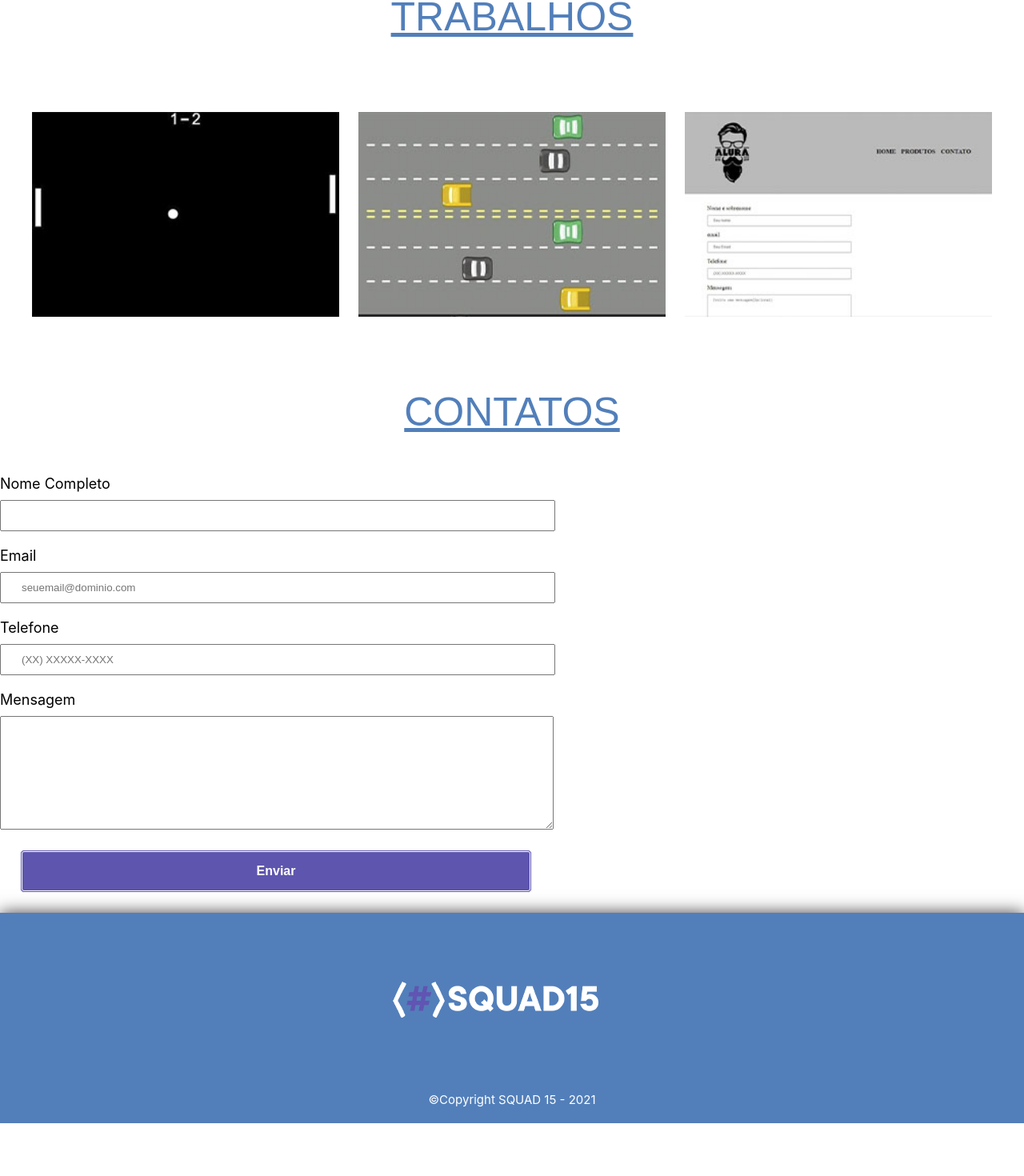
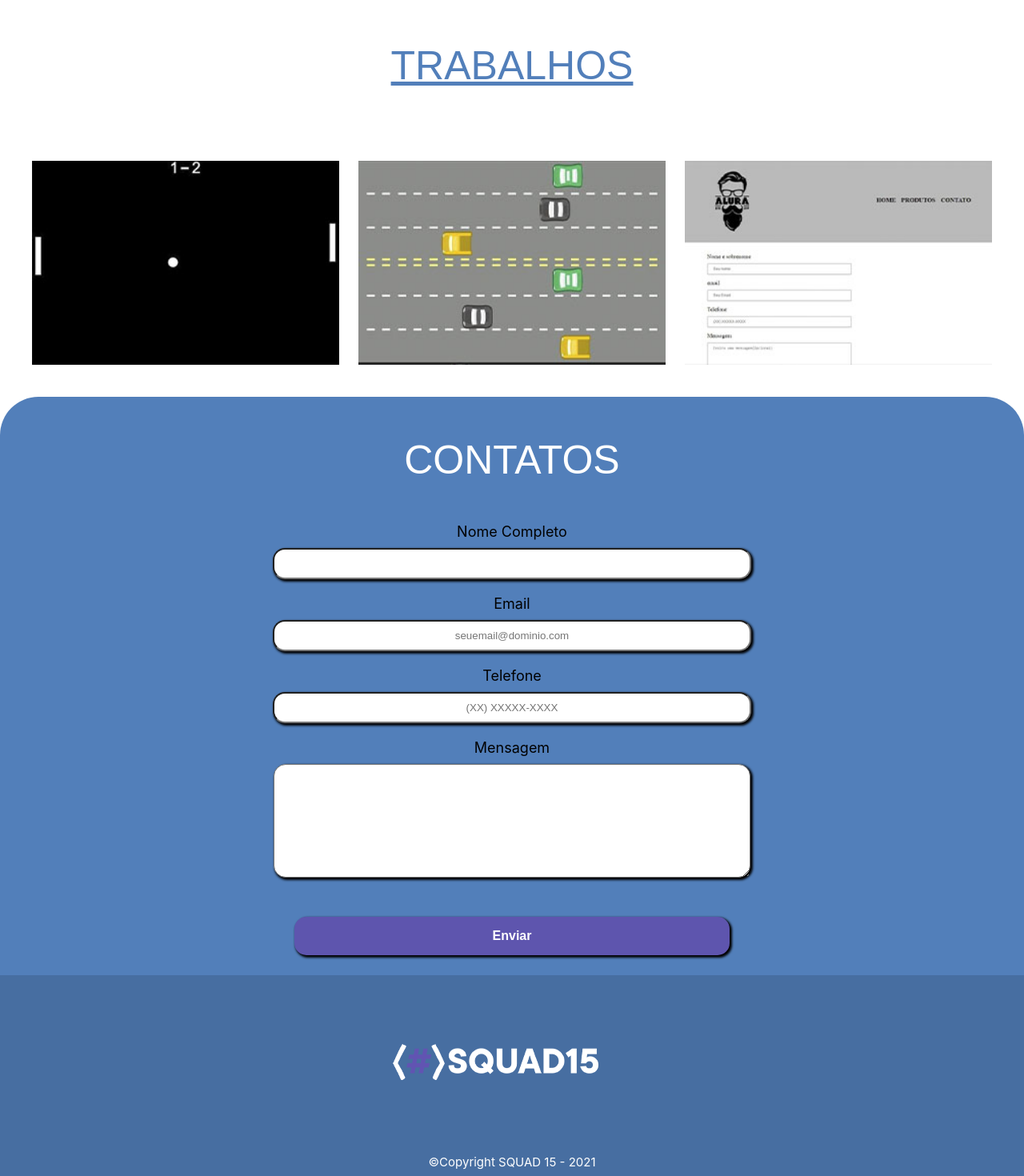
Before and after one commit to Mateusun1/ProjetoteuFuturoReact, a React (Create React App) app in the folder projeto/: page / in a window 1280 px wide. Shown: the part 887-2357 px from the top of the page at 80% size. Before the commit the page ends 2291 px from the top, so only its background shows below. Built offline with nearby package versions, Linux system fonts and the light colour scheme.

Commit message:
Alterando a página de contatos

```diff
--- a/projeto/public/index.html
+++ b/projeto/public/index.html
@@ -4,6 +4,7 @@
     <meta charset="utf-8" />
     <link rel="icon" href="%PUBLIC_URL%/favicon.ico" />
     <meta name="viewport" content="width=device-width, initial-scale=1" />
+    <meta name="viewport" content="width=device-width, initial-scale=1.0">
     <meta name="theme-color" content="#000000" />
     <meta
       name="description"
@@ -24,7 +25,7 @@
       work correctly both with client-side routing and a non-root public URL.
       Learn how to configure a non-root public URL by running `npm run build`.
     -->
-    <title>React App</title>
+    <title>Squad15</title>
   </head>
   <body>
     <noscript>You need to enable JavaScript to run this app.</noscript>
--- a/projeto/src/App.js
+++ b/projeto/src/App.js
@@ -1,18 +1,18 @@
 import './App.css';
+import Orçamento from './componentes/Orçamento/Orçamentos';
 import Formulario from './componentes/Formulario';
 import Header from './componentes/Header';
 import Membros from './componentes/Membros';
 import Projetos from './componentes/Projetos';
-import Footer from './componentes/Footer';
 
 function App() {
   return (
     <section>
       <Header/>
+      <Orçamento/>
       <Membros/>
       <Projetos/>
       <Formulario/>
-      <Footer/>
     </section>
   );
 }
--- a/projeto/src/componentes/Footer/Footer.css
+++ /dev/null
@@ -1,13 +0,0 @@
-footer{
-    box-shadow: 0px 0px 20px rgb(66, 62, 62);
-    text-align: center;
-    background: #527FBA;
-
-}
-footer p{
-    color: white;
-    font-size: 15px;
-    background: #527FBA;
-    padding: 20px;
-    margin: 0;
-}
--- a/projeto/src/componentes/Footer/Footer.jsx
+++ /dev/null
@@ -1,16 +0,0 @@
-import React, { Component } from "react";
-import LogoSquadG from "../../assents/img/LogoSquadGrande.svg"
-import "./Footer.css"
-class Footer extends Component{
-    render(){
-        return(
-            <section>
-                <footer>
-                    <img src={LogoSquadG}/>
-                    <p>&copy;Copyright SQUAD 15 - 2021</p>
-                </footer>
-            </section>
-        )
-    }
-}
-export default Footer
--- a/projeto/src/componentes/Footer/index.js
+++ /dev/null
@@ -1,2 +0,0 @@
-import Footer from "./Footer"
-export default Footer
--- a/projeto/src/componentes/Formulario/Formulario.css
+++ b/projeto/src/componentes/Formulario/Formulario.css
@@ -2,12 +2,31 @@
     font-size: 50px;
     text-transform: uppercase;
     text-align: center;
-    text-decoration: underline;
     padding: 50px 0;
     font-family: 'Montserrat', sans-serif;
-    color: #527FBA;
+    color: white;
 }
 
+.Container{
+    padding: 0 6rem;
+}
+.form{
+    display: block;
+    text-align: center;
+}
+.form input{
+    display: inline-block;
+    justify-content: center;
+    text-align: center;
+    box-shadow: 2px 2px 3px 1px black;
+    border-radius: 15px;
+}
+.form textarea{
+    display: inline-block;
+    justify-content: center;
+    box-shadow:2px 2px 3px 1px black;
+    border-radius: 15px;
+}
 label{
     text-emphasis-color: #5e55ae;
     display: block;
@@ -29,11 +48,11 @@ input, textarea{
     color: white;
     font-weight: bold;
     font-size: 16px;
-    border: none;
     border-radius: 5px;
     border-style: double;
     transition: 1s all;
     cursor: pointer;
+    border: none;
 }
 
 .enviar:hover{
@@ -43,3 +62,19 @@ input, textarea{
 .Centralizar{
     display: flex;
 }
+.BackgroundFormularioFooter{
+    background:#527FBA;
+    border-radius: 3rem;
+}
+footer{
+    text-align: center;
+    background: #476ea1;
+
+}
+footer p{
+    color: white;
+    font-size: 15px;
+    background: #476ea1;
+    padding: 20px;
+    margin: 0;
+}
--- a/projeto/src/componentes/Formulario/Formulario.jsx
+++ b/projeto/src/componentes/Formulario/Formulario.jsx
@@ -1,13 +1,17 @@
 import React, { Component } from "react";
 import "./Formulario.css"
+import LogoSquadG from "../../assents/img/LogoSquadGrande.svg"
 class Formulario extends Component{
     render(){
         return(
-            <section>
+            <section className="BackgroundFormularioFooter">
                 <div class="Nome-Home4">
                     <section><a id="contatos">Contatos</a></section>
                 </div>
-                    <form>
+                <div className="Container">
+                <div className="form">
+                    <form className="">
+
                     <div>
                         <label for="nomecompleto">Nome Completo</label>
                         <input type="text" id="nomecompleto" className="bordas" required />
@@ -23,6 +27,14 @@ class Formulario extends Component{
                     </div>
                         <input type="submit" value="Enviar" className="enviar"/>
                     </form>
+                </div>
+                </div>
+                    <div>
+                    <footer>
+                    <img src={LogoSquadG} alt="icone squad"/>
+                    <p>&copy;Copyright SQUAD 15 - 2021</p>
+                </footer>
+                    </div>
             </section>
         )
     }
--- a/projeto/src/componentes/Membros/Membros.css
+++ b/projeto/src/componentes/Membros/Membros.css
@@ -18,7 +18,7 @@
     display: inline-block;
     font-size: 20px;
     border-radius: 1px;
-    background: orange;
+    background: #5e55ad;
     border-radius: 10px;
 }
 .CardLeft{
@@ -64,7 +64,7 @@
 .Nome{
     text-align: center;
     font-weight: bold;
-    color: black;
+    color: white;
     text-transform: uppercase;
     margin-top: 10px;
 }
--- /dev/null
+++ b/projeto/src/componentes/Orçamento/Orçamentos.jsx
@@ -0,0 +1,13 @@
+import React, { Component } from "react";
+import "./Orçamentos.css"
+
+class Orçamento extends Component{
+    render(){
+        return(
+            <section>
+                <h1>olá</h1>
+            </section>
+        )
+    }
+}
+export default Orçamento
--- /dev/null
+++ b/projeto/src/componentes/Orçamento/index.js
@@ -0,0 +1,2 @@
+import Orçamento from "../Orçamento"
+export default Orçamento
```
Also changed, not shown: projeto/src/componentes/Orçamento/Orçamentos.css (added).
